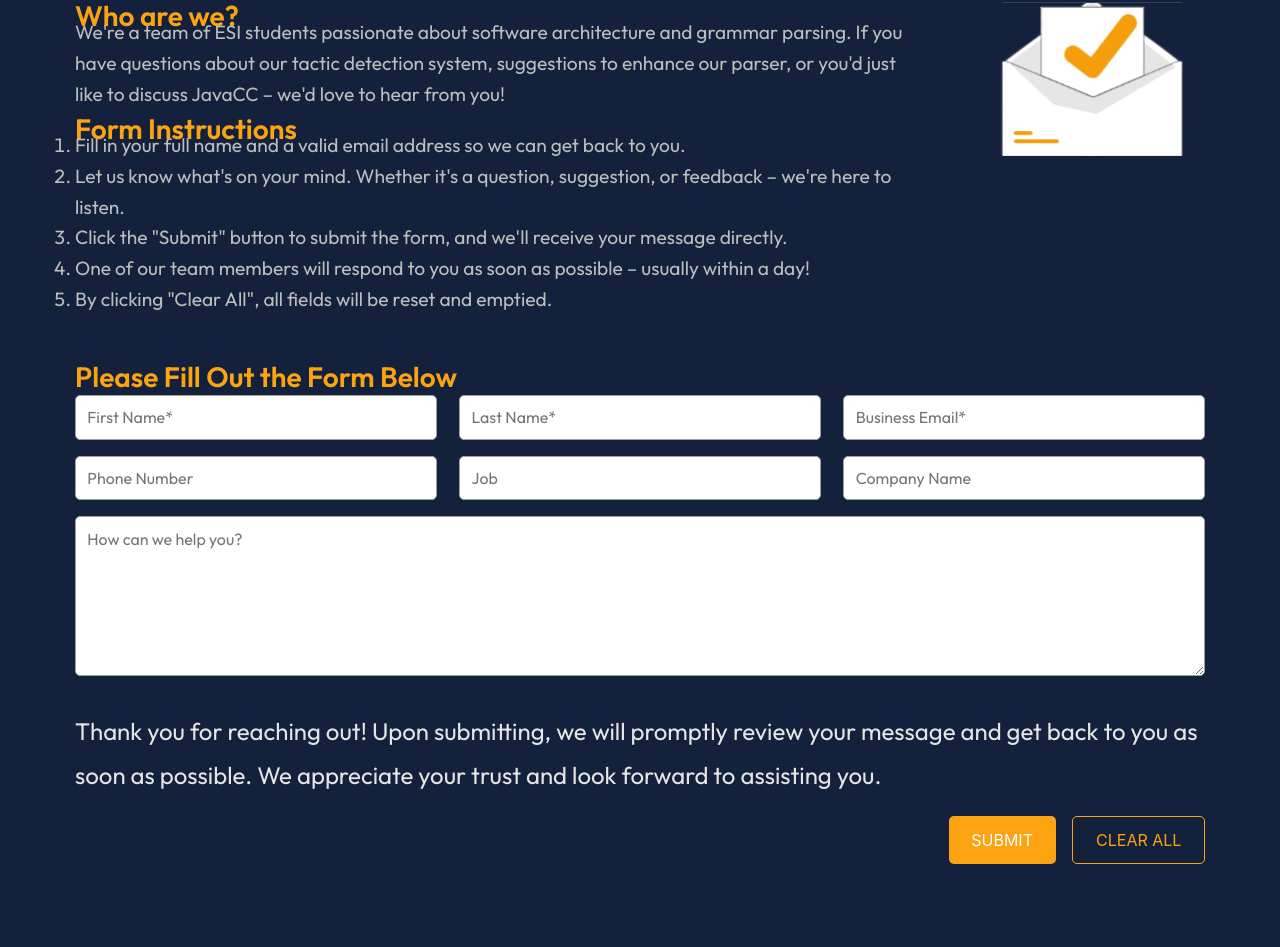
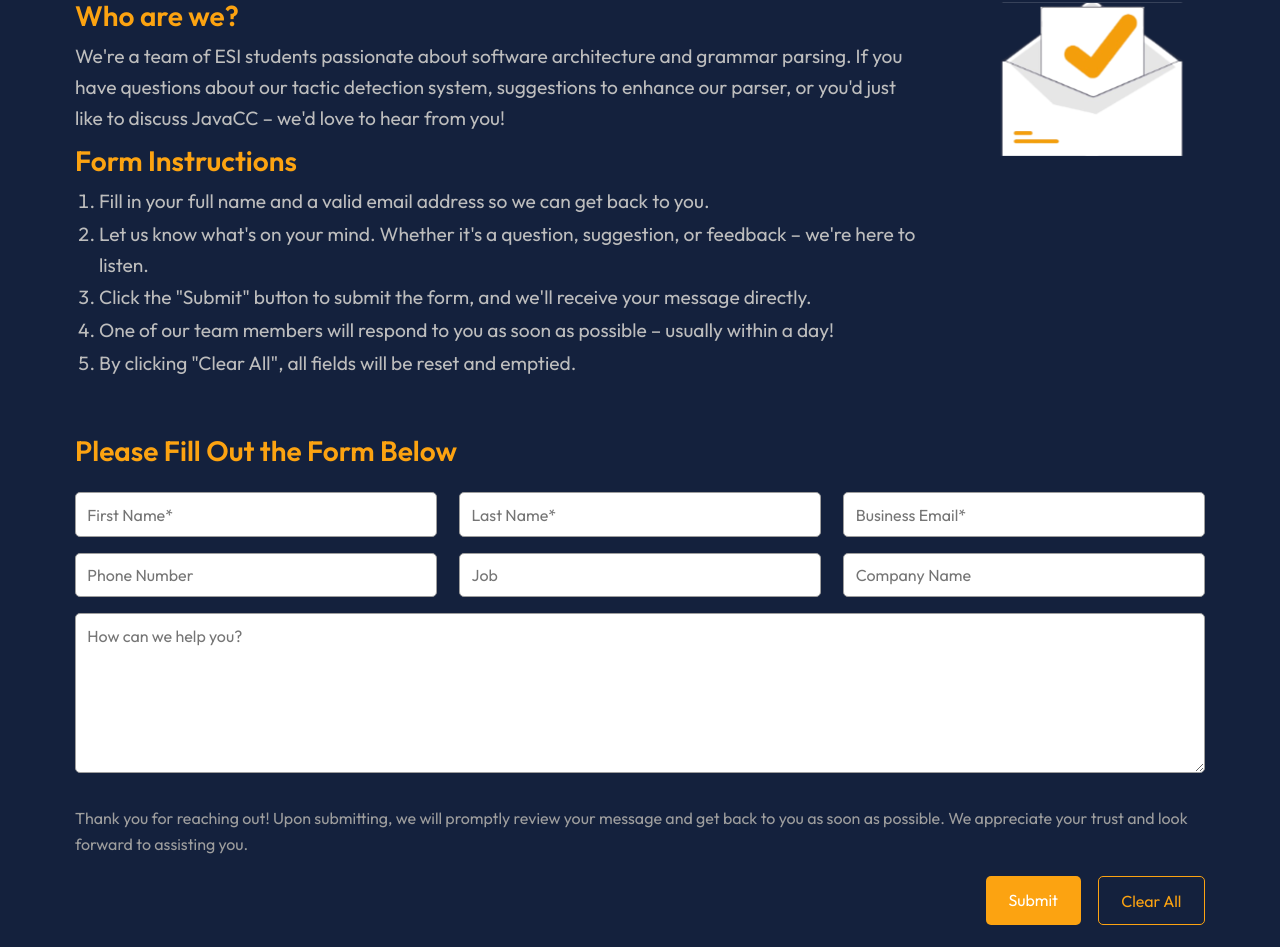
Before and after one commit to Wissamkadi/Tactlize_toolw, a React (Create React App) app: page /contact in a window 1280 px wide. Shown: the part 248-1195 px from the top of the page. Before the commit the page ends 1135 px from the top, so only its background shows below. Built offline with nearby package versions, Linux system fonts and the light colour scheme.

Commit message:
your message

```diff
--- a/src/styles/ContactUs.css
+++ b/src/styles/ContactUs.css
@@ -40,7 +40,10 @@ html, body {
     flex-direction: column;
     gap: 5%;
     min-height: 100vh;
+
   }
+
+
 
   /* Header Section */
   .header-section {
@@ -81,7 +84,9 @@ html, body {
   .intro, .instructions {
     display: flex;
     flex-direction: column;
-    gap: 1.5%;
+    gap: 1.5rem;
+    margin-bottom: 8px;
+
   }
 
   .intro h2, .instructions h2 {
@@ -95,7 +100,12 @@ html, body {
     color: var(--gray-2);
     font-family: 'OutfitRegular', sans-serif;
     font-size: 1.2rem;
-  }
+    margin-bottom: 2px;
+    }
+    .instructions ol {
+      margin: 0;
+      padding-left: 1.5rem; /* or adjust this value to match the paragraph start */
+    }
 
   /* Form Section */
   .form-section {
@@ -115,7 +125,7 @@ html, body {
     display: flex;
     flex-wrap: wrap;
     gap: 2%;
-    margin-top: 1.5%;
+    margin-top: 2.5rem;
   }
 
   .form-grid input, .form-grid textarea {
@@ -141,12 +151,20 @@ html, body {
     height: 20vh;
   }
 
-  .form-footer {
+
+  .form-footer p {
     margin-top: 1.5%;
     color: var(--gray-3);
-    font-size: 0.875rem;
+    font-size: 1rem; /* Adjust font size */
+    line-height: 1.6; /* A smoother line height */
     font-family: 'OutfitRegular', sans-serif;
-  }
+}
+/* Add space under section titles */
+.intro h2,
+.instructions h2,
+.form-section h2 {
+    margin-bottom: 1.5rem;
+}
 
   .buttons {
     margin-top: 1.5%;
@@ -156,9 +174,8 @@ html, body {
   }
 
   .buttons .submit, .buttons .clear {
-    font-family: 'Inter', sans-serif;
+    font-family: 'OutfitRegular', sans-serif;
     font-weight: 400;
-    text-transform: uppercase;
     padding: 1% 2%;
     transition: transform 0.2s ease, background-color 0.3s ease;
   }
```
